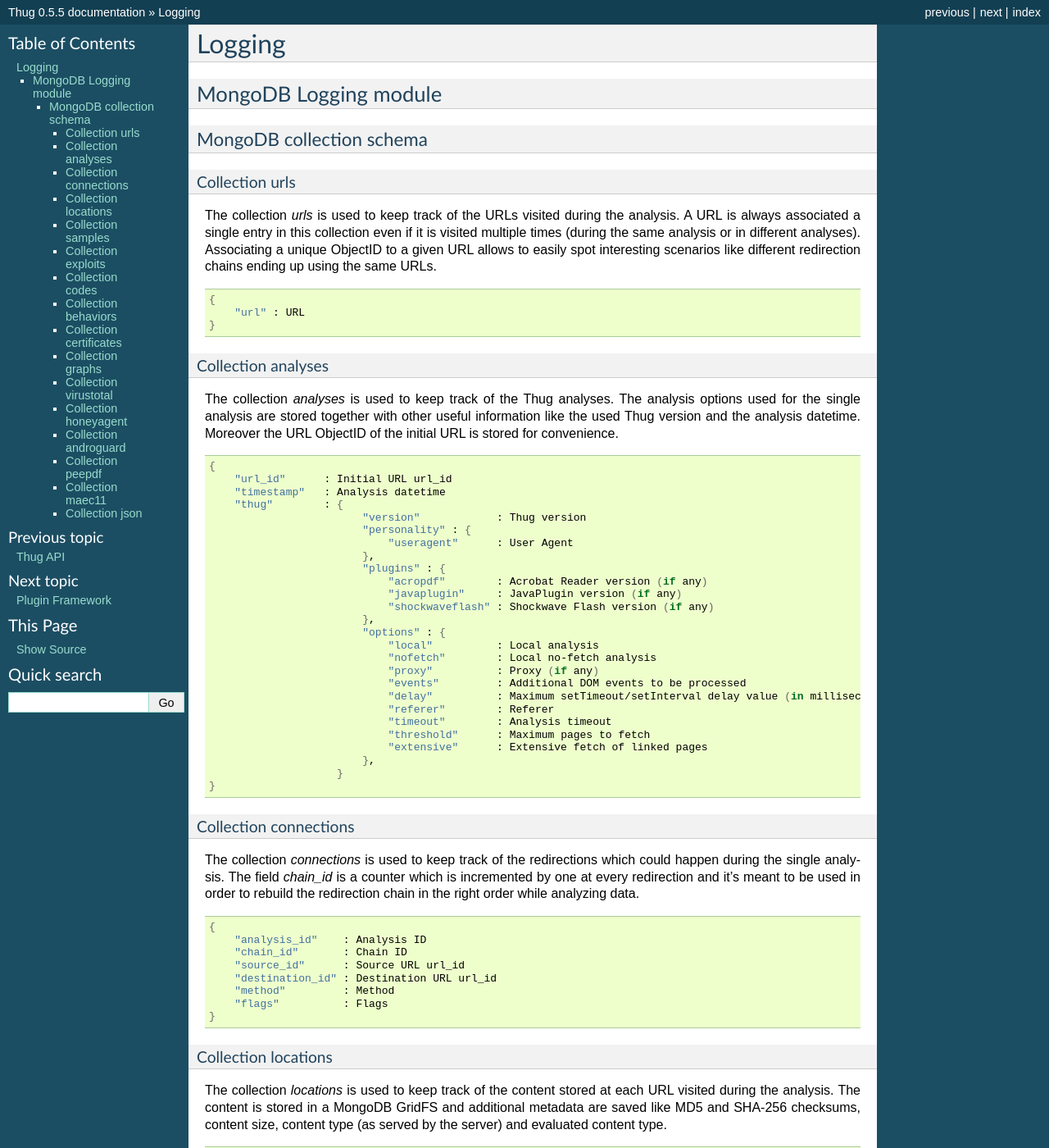
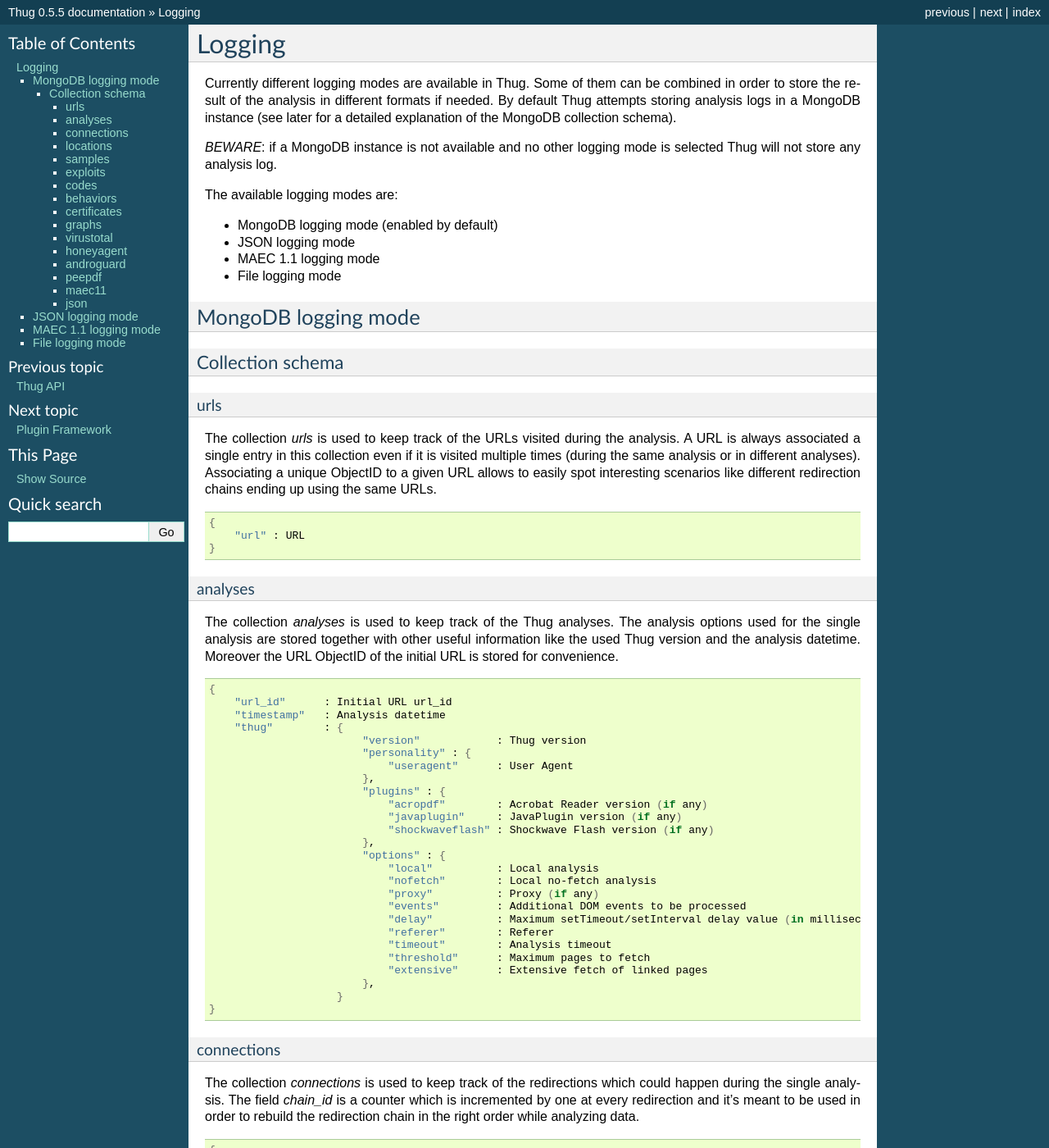
Before and after one commit to buffer/thug, a Sphinx documentation site: the page built from doc/source/logging.rst, in a window 1280 px wide and 1400 px high. Shown: the whole window at 82% size. Built offline with Sphinx 7.4.7, drawn with Linux system fonts in a browser that asks for light colours; some of the changed text lies outside the part shown.

Commit message:
Updated logging documentation

```diff
--- a/doc/source/logging.rst
+++ b/doc/source/logging.rst
@@ -3,14 +3,30 @@
 Logging
 *******
 
-MongoDB Logging module
-======================
+Currently different logging modes are available in Thug. Some of them can be combined
+in order to store the result of the analysis in different formats if needed. By default
+Thug attempts storing analysis logs in a MongoDB instance (see later for a detailed
+explanation of the MongoDB collection schema).
 
-MongoDB collection schema
--------------------------
+*BEWARE*: if a MongoDB instance is not available and no other logging mode is selected
+Thug will not store any analysis log.
 
-Collection urls
-^^^^^^^^^^^^^^^
+The available logging modes are:
+
+* MongoDB logging mode (enabled by default)
+* JSON logging mode
+* MAEC 1.1 logging mode
+* File logging mode
+
+
+MongoDB logging mode
+====================
+
+Collection schema
+-----------------
+
+urls
+^^^^
 
 The collection *urls* is used to keep track of the URLs visited during the analysis.
 A URL is always associated a single entry in this collection even if it is visited
@@ -24,8 +40,8 @@
             "url" : URL
         }
 
-Collection analyses
-^^^^^^^^^^^^^^^^^^^
+analyses
+^^^^^^^^
 
 The collection *analyses* is used to keep track of the Thug analyses. The analysis
 options used for the single analysis are stored together with other useful information
@@ -62,8 +78,8 @@
                             }
         }
 
-Collection connections
-^^^^^^^^^^^^^^^^^^^^^^
+connections
+^^^^^^^^^^^
 
 The collection *connections* is used to keep track of the redirections which could happen
 during the single analysis. The field *chain_id* is a counter which is incremented by one at
@@ -81,8 +97,8 @@
             "flags"          : Flags
         }
 
-Collection locations
-^^^^^^^^^^^^^^^^^^^^
+locations
+^^^^^^^^^
 
 The collection *locations* is used to keep track of the content stored at each URL visited
 during the analysis. The content is stored in a MongoDB GridFS and additional metadata are
@@ -104,8 +120,8 @@
             "mime-type"     : Evaluated content type
         }
 
-Collection samples
-^^^^^^^^^^^^^^^^^^
+samples
+^^^^^^^
 
 The collection *samples* is used to keep track of the downloaded samples (currently supported
 types: PE, PDF, JAR and SWF). The sample itself is stored in a MongoDB GridFS and additional
@@ -124,8 +140,8 @@
             "imphash"       : Imphash (if type is PE)
         }
 
-Collection exploits
-^^^^^^^^^^^^^^^^^^^
+exploits
+^^^^^^^^
 
 The collection *eploits* is used to keep track of the exploits which were successfully
 identified during the analysis while visiting the URL referenced by *url_id*.
@@ -141,8 +157,8 @@
             'data'        : Additional information
         }
 
-Collection codes
-^^^^^^^^^^^^^^^^
+codes
+^^^^^
 
 The collection *codes* is used to keep track of the (dynamic language) snippets of code
 identified during the analysis.
@@ -157,8 +173,8 @@
             'method'       : Analysis method
         }
 
-Collection behaviors
-^^^^^^^^^^^^^^^^^^^^
+behaviors
+^^^^^^^^^
 
 The collection *behaviors* is used to keep track of the suspicious and/or malicious
 behaviors observed during the analysis.
@@ -173,8 +189,8 @@
             'timestamp'   : Timestamp
         }
 
-Collection certificates
-^^^^^^^^^^^^^^^^^^^^^^^
+certificates
+^^^^^^^^^^^^
 
 The collection *certificates* is used to store the SSL certificates collected from
 servers during the analysis.
@@ -187,8 +203,8 @@
             "certificate"   : SSL certificate
         }
 
-Collection graphs
-^^^^^^^^^^^^^^^^^
+graphs
+^^^^^^
 
 The collection *graphs* is used to store the analysis JSON exploit graph.
 
@@ -199,8 +215,8 @@
             "graph"         : JSON exploit graph
         }
 
-Collection virustotal
-^^^^^^^^^^^^^^^^^^^^^
+virustotal
+^^^^^^^^^^
 
 The collection *virustotal* is used to store the VirusTotal sample analysis reports.
 The Sample ObjectID references the *samples* collection.
@@ -213,8 +229,8 @@
             "report"        : VirusTotal report (JSON)
         }
 
-Collection honeyagent
-^^^^^^^^^^^^^^^^^^^^^
+honeyagent
+^^^^^^^^^^
 
 The collection *honeyagent* is used to store the HoneyAgent Java sandbox sample analysis
 reports. The Sample ObjectID references the *samples* collection.
@@ -227,8 +243,8 @@
             "report"        : HoneyAgent report (JSON)
         }
 
-Collection androguard
-^^^^^^^^^^^^^^^^^^^^^
+androguard
+^^^^^^^^^^
 
 The collection *androguard* is used to store the Androguard APK sample analysis reports.
 The Sample ObjectID references the *samples* collection.
@@ -241,8 +257,8 @@
             "report"        : Androguard report (TXT)
         }
 
-Collection peepdf
-^^^^^^^^^^^^^^^^^
+peepdf
+^^^^^^
 
 The collection *peepdf* is used to store the PeePDF PDF sample analysis reports.
 The Sample ObjectID references the *samples* collection.
@@ -255,8 +271,8 @@
             "report"        : PeePDF report (XML)
         }
 
-Collection maec11
-^^^^^^^^^^^^^^^^^
+maec11
+^^^^^^
 
 The collection *maec11* is used to store the Thug analysis reports in MITRE MAEC 1.1
 format. MAEC 1.1 logging mode should be enabled in order to have Thug saving data in
@@ -269,8 +285,8 @@
             "report"        : Analysis report (MITRE MAEC 1.1 format - XML)
     }
 
-Collection json
-^^^^^^^^^^^^^^^
+json
+^^^^
 
 The collection *json* is used to store the Thug analysis reports in JSON format.
 JSON logging mode should be enabled in order to have Thug saving data in
@@ -282,3 +298,14 @@
             "analysis_id"   : Analysis ID
             "report"        : Analysis report (JSON)
     }
+
+JSON logging mode
+=================
+
+
+MAEC 1.1 logging mode
+=====================
+
+
+File logging mode
+=================
```
